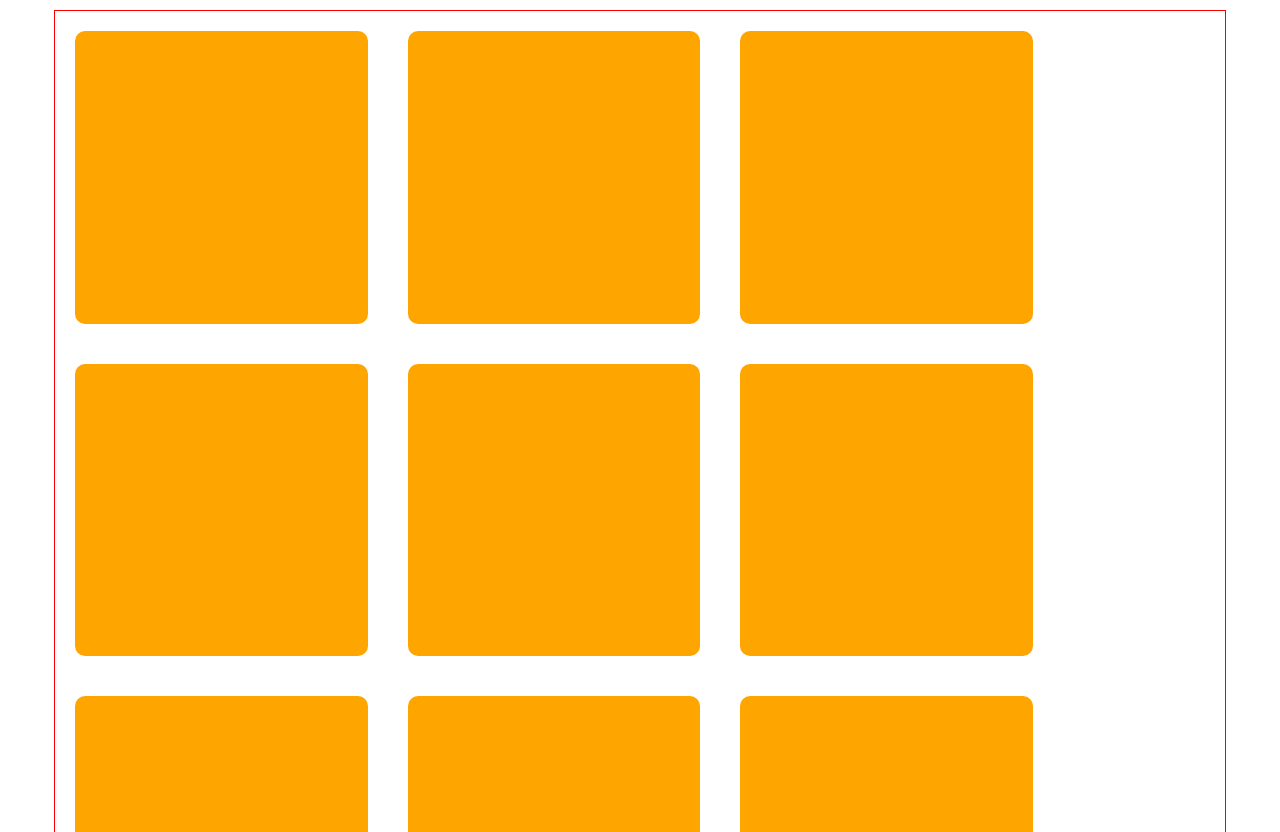
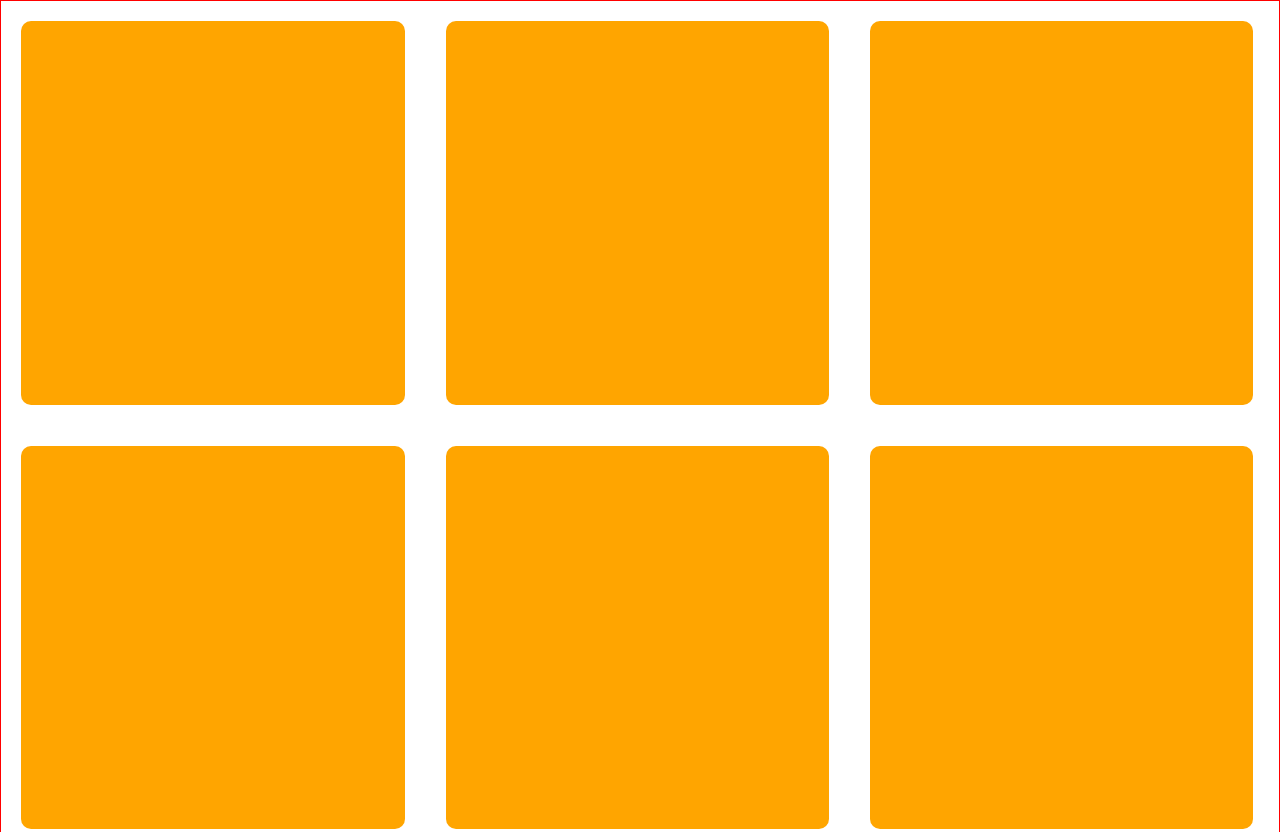
Before and after one commit to aslihui/myContent, a plain HTML site: page jgg.html in a window 1280 px wide. Shown: the top 832 px of the page. Drawn offline with Linux system fonts and the light colour scheme.

Commit message:
修改后的九宫格布局

```diff
--- a/jgg.html
+++ b/jgg.html
@@ -7,26 +7,20 @@
     <title>九宫格练习</title>
     <style>
         *{padding: 0;margin: 0;}
-        .content{border:solid red 1px;width:500px;height:500px;margin:10px auto;overflow: auto;}
-        @media (min-width: 768px){
-            .content{
-                width: 750px;
-                height: 750px;
-            }
+        .content{
+        	border:solid red 1px;/*查看容器盒子变化*、
+        	margin:0 auto; /*为了居中*/
+        	overflow: auto;/*如果当前div没有设置高宽，则被它里面的元素撑大 也就是随里面元素的大小而跟着变化*/
         }
-        @media (min-width: 992px){
-            .content{
-                width: 972px;
-                height: 972px;
-            }
+
+        .wrap{
+        	background-color: orange;/*设置背景颜色*/
+        	border-radius: 10px;/*设置圆角效果  似乎屏幕越来越小的时候九宫格会变成圆形  不能设死  要用百分比   比如：border-radius：16%*/
+        	padding:15%;/*左右都是15%， 也就是宽度为15%+15%=30%，同样高度也是30%*/
+        	margin:1.6%;/*每行每列3个格子 共占去30%*3=90%，剩下10%的空隙，平均分给6个margin单位 （最左边一个margin，1和2之间2个margin，2和3之间2个margin，最右边一个margin），10%/6=1.6666666667  而且横竖一样计算  所以margin：1.6%；    */
+        	float:left;/*浮动*/
         }
-        @media (min-width: 1120px){
-            .content{
-                width: 1170px;
-                height: 1170px;
-            }
-        }
-        .wrap{width: 25%;height: 25%;background-color: orange;border-radius: 10px;margin:20px;float:left;}
+
     </style>
 </head>
 <body>
```
